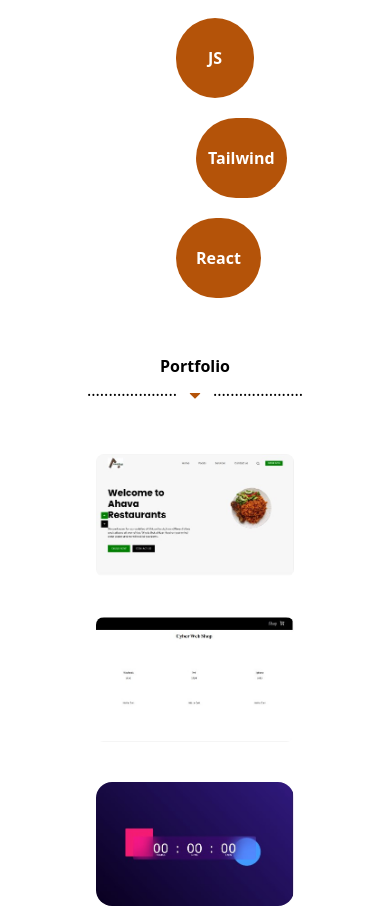
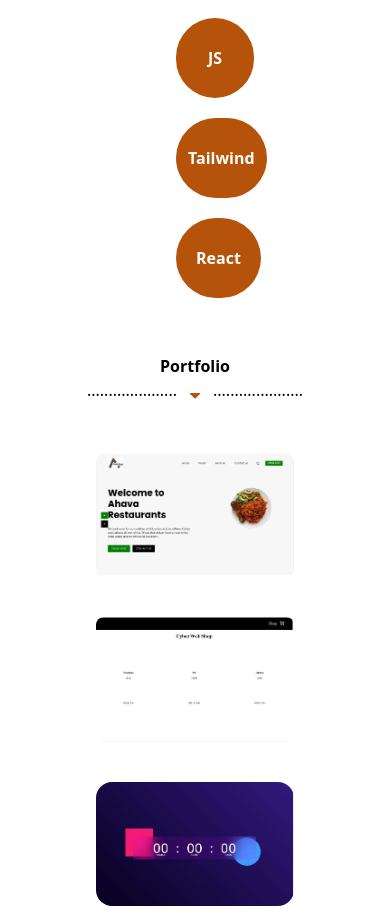
Before and after one commit to Frankcaleb/Portfolio, a React (Create React App) app in the folder my-app/: page / in a window 390 px wide. Shown: the part 1106-2021 px from the top of the page. Built offline with nearby package versions, Linux system fonts and the light colour scheme.

Commit message:
Update skill.jsx

```diff
--- a/my-app/src/components/skill.jsx
+++ b/my-app/src/components/skill.jsx
@@ -31,7 +31,7 @@ function Skill() {
                <button className='bg-amber-700 rounded-full font-semibold text-white py-7 px-5 md:p-7'>HTML</button>
                <button className='bg-amber-700 rounded-full font-semibold text-white px-7 py-7 my-5 md:p-9 md:mx-5 md:my-0'>CSS</button>
                <button className='bg-amber-700 rounded-full font-semibold text-white py-7 px-8 md:py-9 md:px-10'>JS</button>
-               <button className='bg-amber-700 rounded-full font-semibold text-white py-7 px-3 my-5 md:py-9 md:px-5 mx-5 md:my-0'>Tailwind</button>
+               <button className='bg-amber-700 rounded-full font-semibold text-white py-7 px-3 my-5 md:py-9 md:px-5 md:my-0'>Tailwind</button>
                <button className='bg-amber-700 rounded-full font-semibold text-white py-7 px-5 md:p-7'>React</button>
 
             </div>
```
